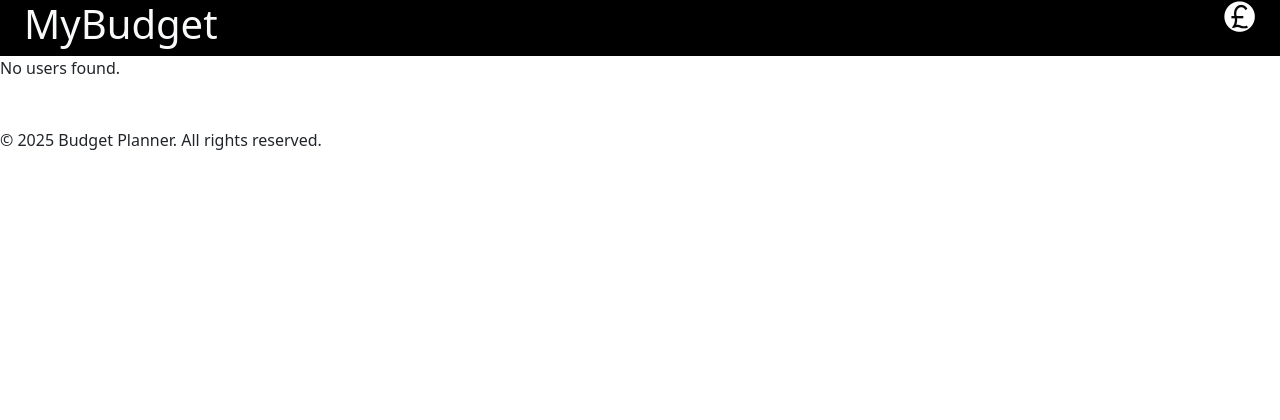
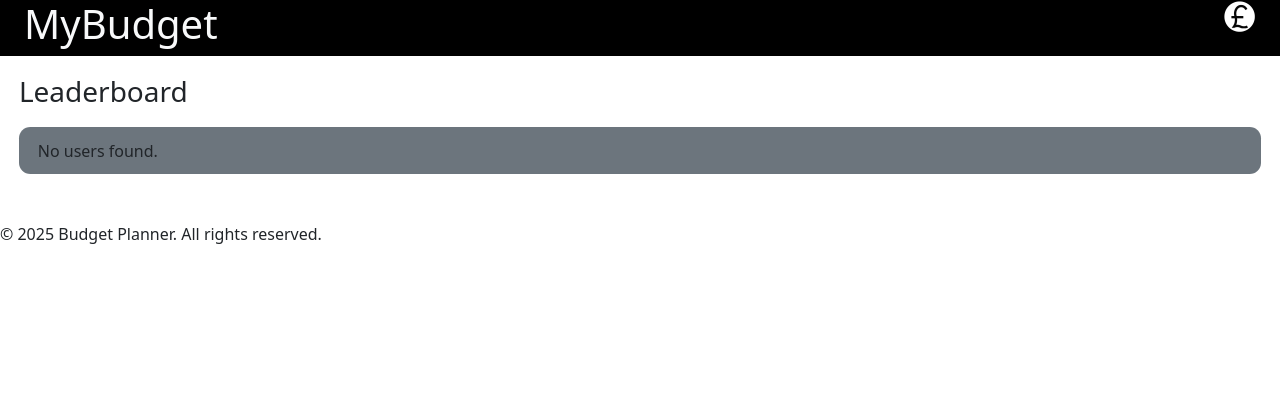
Before and after one commit to James-Schaffer/ibmHackathon2025Group3, a Flask app: page /leaderboard in a window 1280 px wide. Shown: the top 420 px of the page. Run offline with Flask 3, Linux system fonts and the light colour scheme; some libraries are stand-ins or nearby versions.

Commit message:
leaderboard

```diff
--- a/templates/leaderboard.html
+++ b/templates/leaderboard.html
@@ -39,7 +39,10 @@
         </header>
 
         <main>
-            <div>
+
+            <h3 style="margin: 0.5cm;">Leaderboard</h3>
+
+            <div class="bg-secondary" style="margin: 0.5cm; padding: 0.3cm 0.3cm 0.3cm 0.5cm; border-radius: 0.3cm;">
                 {% for user in leaderboard_data %}
                 <tr>
                     <td>{{ user.username }}</td>
```
